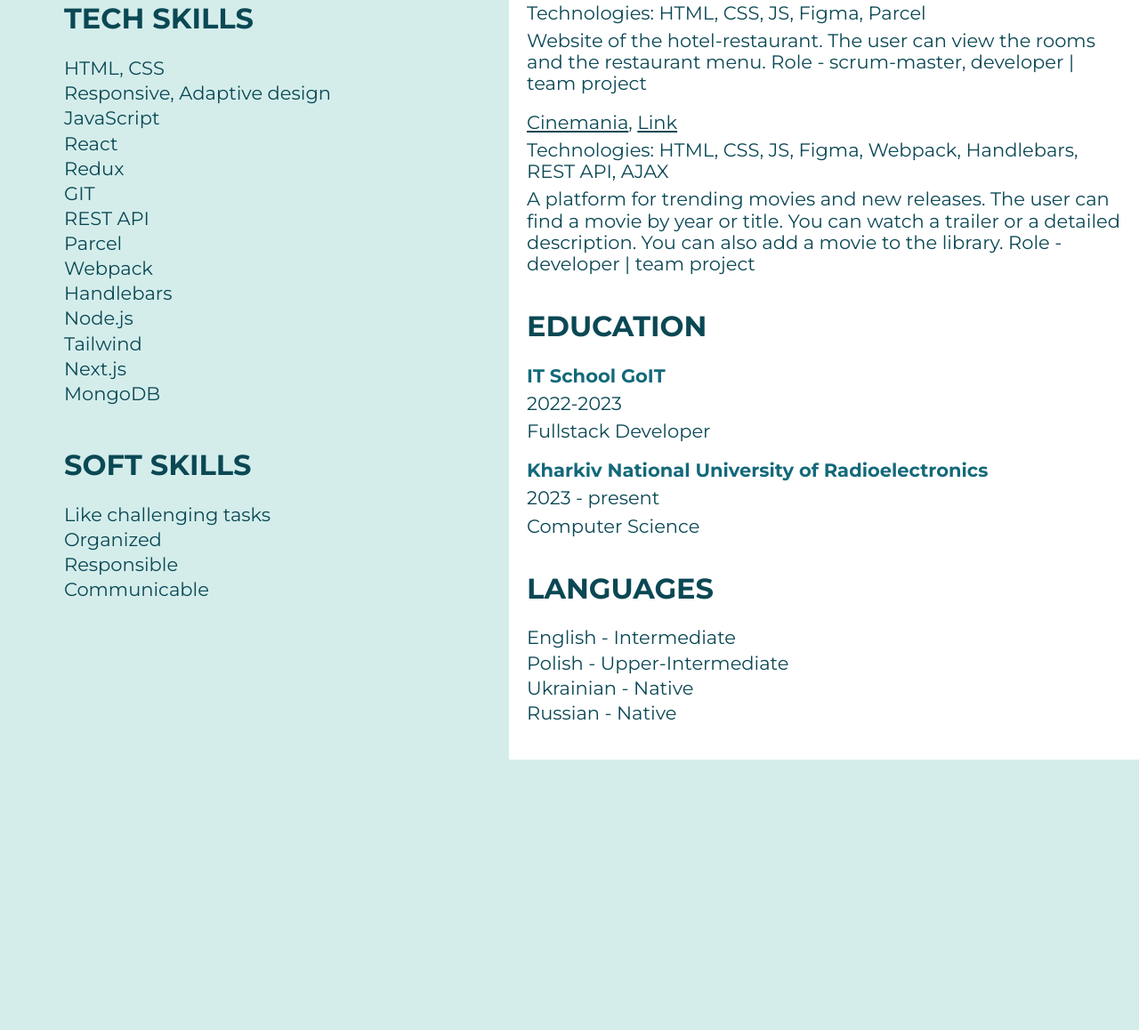
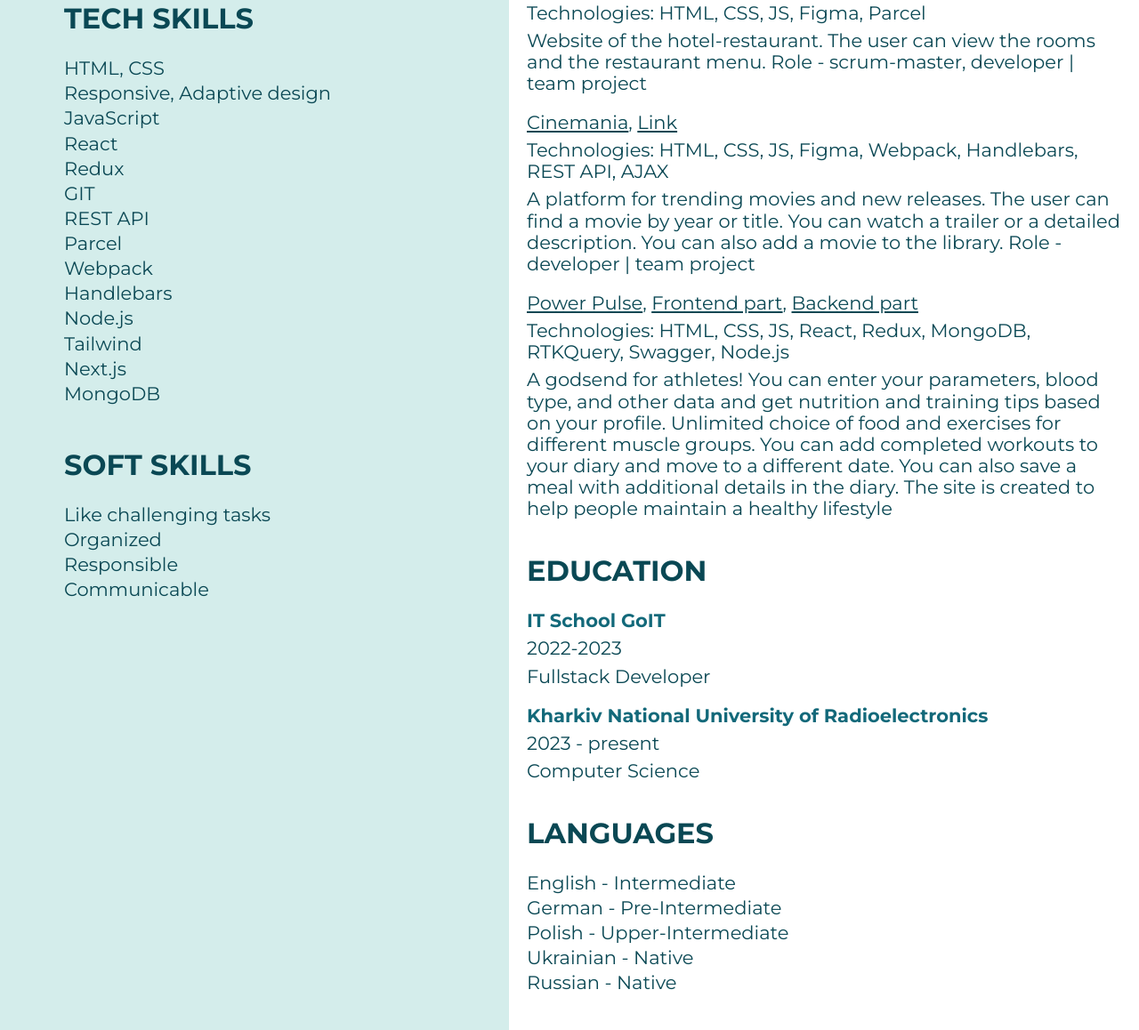
Before and after one commit to yeshchyrova/resume, a plain HTML site: page index.html in a window 1280 px wide. Shown: the part 735-1893 px from the top of the page at 89% size. Before the commit the page ends 1589 px from the top, so only its background shows below. Drawn offline with nearby package versions, Linux system fonts and the light colour scheme.

Commit message:
Update info

```diff
--- a/index.html
+++ b/index.html
@@ -114,7 +114,7 @@
               <h2>Summary</h2>
                 <p>
                   I am a junior frontend developer. I have knowledge and practical experience in HTML, CSS, JavaScript, React,
-    Redux. I worked with different methodologies like Scrum and Agile. I am constantly improving my skills and
+    Redux, Next.js, Tailwind. I worked with different methodologies like Scrum and Agile. I am constantly improving my skills and
     working on mistakes. I like challenging tasks that bring a lot of experience. I put all of myself into work and development. I am looking for a company where I can
     develop and be useful.
                 </p>
@@ -143,6 +143,13 @@
                   <p>Technologies: HTML, CSS, JS, Figma, Webpack, Handlebars, REST API, AJAX</p>
                   <p>A platform for trending movies and new releases. The user can find a movie by year or title. You can watch a trailer or a detailed description. You can also add a movie to the library. Role - developer | team project</p>
                 </li>
+                <li>
+                  <p>
+                    <a href="https://kondyan2022.github.io/project-fs191023-fe/welcome">Power Pulse</a>, <a href="https://github.com/kondyan2022/project-fs191023-fe">Frontend part</a>, <a href="https://github.com/kondyan2022/project-fs191023-be">Backend part</a>
+                  </p>
+                  <p>Technologies: HTML, CSS, JS, React, Redux, MongoDB, RTKQuery, Swagger, Node.js</p>
+                  <p>A godsend for athletes! You can enter your parameters, blood type, and other data and get nutrition and training tips based on your profile. Unlimited choice of food and exercises for different muscle groups. You can add completed workouts to your diary and move to a different date. You can also save a meal with additional details in the diary. The site is created to help people maintain a healthy lifestyle</p>
+                </li>
               </ul>
             </div>
             <div class="education">
@@ -167,6 +174,9 @@
                 <p>English - Intermediate</p>
               </li>
               <li>
+                <p>German - Pre-Intermediate</p>
+              </li>
+              <li>
                 <p>Polish - Upper-Intermediate</p>
               </li>
               <li>
```
